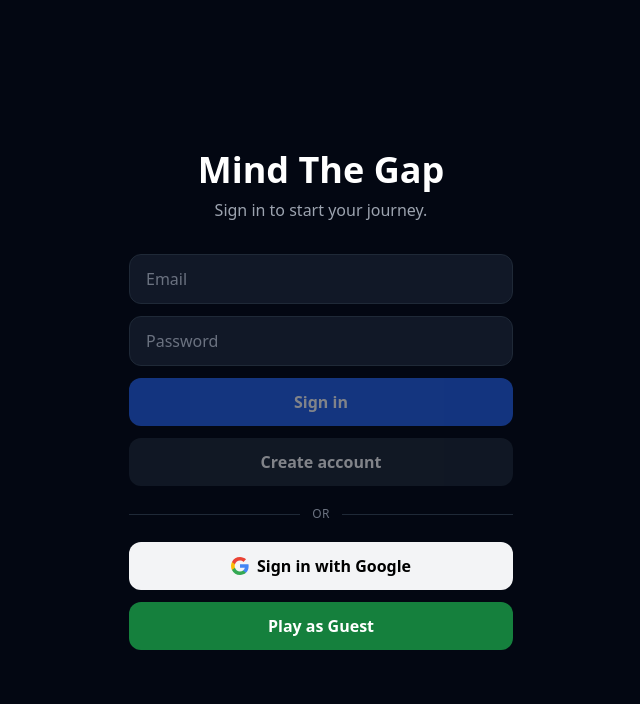
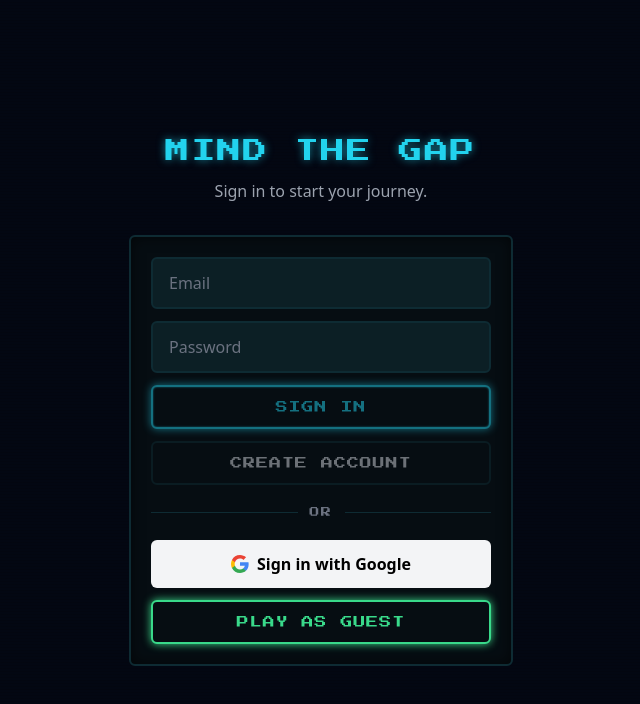
Before and after one commit to WeekendPro/vanishing-tiles, a React (Vite) app: page / in a window 1280 px wide. Shown: the top 704 px of the page, without its empty margins (319-959 px from the left). Built offline with nearby package versions, Linux system fonts and the light colour scheme; no server answers.

Commit message:
feat(ui): re-skin AuthScreen with arcade primitives

```diff
--- a/src/components/AuthScreen.tsx
+++ b/src/components/AuthScreen.tsx
@@ -2,6 +2,10 @@ import { useState } from 'react'
 import { signInAsGuest, signInWithEmail, signInWithGoogle, signUpWithEmail } from '../lib/auth'
 import { useNavStore } from '../store/navStore'
 import { track } from '../store/asyncStatus'
+import { NeonButton } from './ui/NeonButton'
+import { ArcadePanel } from './ui/ArcadePanel'
+import { PixelHeading } from './ui/PixelHeading'
+import { ScanlineOverlay } from './ui/ScanlineOverlay'
 
 export function AuthScreen() {
   const goJourney = useNavStore(s => s.goJourney)
@@ -26,12 +30,19 @@ export function AuthScreen() {
 
   const canSubmit = email.trim().length > 0 && password.length > 0 && !busy
 
+  const inputClass =
+    'w-full py-3 px-4 mb-3 rounded-md bg-arcade-well text-white placeholder-gray-500 ' +
+    'border-2 border-arcade-edge focus:outline-none focus:border-neon-cyan ' +
+    'focus:shadow-neon-cyan disabled:opacity-50'
+
   return (
-    <div className="min-h-dvh bg-gray-950 flex items-center justify-center px-4">
-      <div className="inline-flex flex-col items-stretch w-full max-w-sm text-center">
-        <h1 className="text-4xl font-bold text-white mb-2">Mind The Gap</h1>
-        <p className="text-gray-400 mb-8">Sign in to start your journey.</p>
+    <div className="relative min-h-dvh bg-arcade-bg flex items-center justify-center px-4 overflow-hidden">
+      <ScanlineOverlay />
+      <div className="relative inline-flex flex-col items-stretch w-full max-w-sm text-center">
+        <PixelHeading className="mb-3 text-2xl">Mind The Gap</PixelHeading>
+        <p className="font-sans text-gray-400 mb-8">Sign in to start your journey.</p>
 
+        <ArcadePanel className="p-5">
           <input
             type="email"
             value={email}
@@ -39,7 +50,7 @@ export function AuthScreen() {
             disabled={busy}
             autoComplete="email"
             placeholder="Email"
-          className="w-full py-3 px-4 mb-3 rounded-xl bg-gray-900 text-white placeholder-gray-500 border border-gray-800 focus:outline-none focus:border-gray-600 disabled:opacity-50"
+            className={inputClass}
           />
           <input
             type="password"
@@ -48,25 +59,25 @@ export function AuthScreen() {
             disabled={busy}
             autoComplete="current-password"
             placeholder="Password"
-          className="w-full py-3 px-4 mb-3 rounded-xl bg-gray-900 text-white placeholder-gray-500 border border-gray-800 focus:outline-none focus:border-gray-600 disabled:opacity-50"
+            className={inputClass}
           />
-        <button disabled={!canSubmit} onClick={() => run(() => signInWithEmail(email, password), true)}
-          className="w-full py-3 mb-3 rounded-xl font-bold bg-blue-600 text-white hover:bg-blue-500 disabled:opacity-50">
+          <NeonButton fullWidth variant="primary" disabled={!canSubmit}
+            onClick={() => run(() => signInWithEmail(email, password), true)} className="mb-3">
             Sign in
-        </button>
-        <button disabled={!canSubmit} onClick={() => run(() => signUpWithEmail(email, password), true)}
-          className="w-full py-3 rounded-xl font-bold bg-gray-800 text-white hover:bg-gray-700 disabled:opacity-50">
+          </NeonButton>
+          <NeonButton fullWidth variant="ghost" disabled={!canSubmit}
+            onClick={() => run(() => signUpWithEmail(email, password), true)}>
             Create account
-        </button>
+          </NeonButton>
 
           <div className="flex items-center gap-3 my-5">
-          <span className="h-px flex-1 bg-gray-800" />
-          <span className="text-gray-500 text-xs uppercase tracking-wide">or</span>
-          <span className="h-px flex-1 bg-gray-800" />
+            <span className="h-px flex-1 bg-arcade-edge" />
+            <span className="font-pixel text-gray-500 text-[10px] uppercase tracking-[0.15em]">or</span>
+            <span className="h-px flex-1 bg-arcade-edge" />
           </div>
 
           <button disabled={busy} onClick={() => run(signInWithGoogle, false)}
-          className="w-full py-3 mb-3 rounded-xl font-bold bg-gray-100 text-black hover:bg-gray-300 disabled:opacity-50 inline-flex items-center justify-center gap-2">
+            className="w-full py-3 mb-3 rounded-md font-bold bg-gray-100 text-black hover:bg-gray-300 disabled:opacity-50 inline-flex items-center justify-center gap-2">
             <svg width="18" height="18" viewBox="0 0 18 18" aria-hidden="true" className="shrink-0">
               <path fill="#4285F4" d="M17.64 9.205c0-.639-.057-1.252-.164-1.841H9v3.481h4.844a4.14 4.14 0 0 1-1.796 2.716v2.259h2.908c1.702-1.567 2.684-3.875 2.684-6.615z" />
               <path fill="#34A853" d="M9 18c2.43 0 4.467-.806 5.956-2.18l-2.908-2.259c-.806.54-1.837.86-3.048.86-2.344 0-4.328-1.584-5.036-3.711H.957v2.332A8.997 8.997 0 0 0 9 18z" />
@@ -75,12 +86,13 @@ export function AuthScreen() {
             </svg>
             Sign in with Google
           </button>
-        <button disabled={busy} onClick={() => run(signInAsGuest, true)}
-          className="w-full py-3 rounded-xl font-bold bg-green-700 text-white hover:bg-green-600 disabled:opacity-50">
+          <NeonButton fullWidth variant="go" disabled={busy}
+            onClick={() => run(signInAsGuest, true)}>
             Play as Guest
-        </button>
+          </NeonButton>
 
-        {error && <p className="text-red-400 text-sm mt-4">{error}</p>}
+          {error && <p className="font-sans text-neon-red text-sm mt-4">{error}</p>}
+        </ArcadePanel>
       </div>
     </div>
   )
```
Lines whose indentation alone changed are shown as unchanged.
